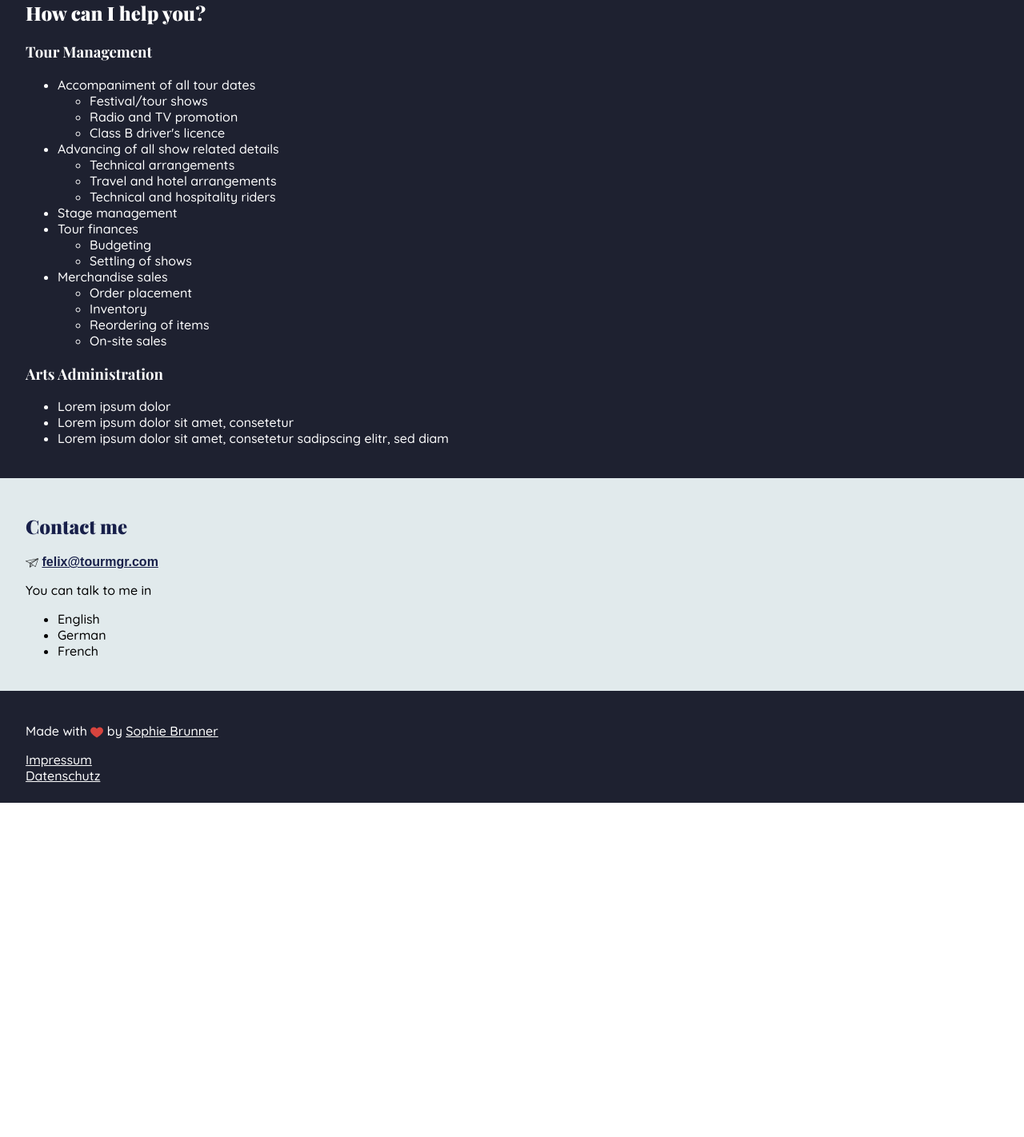
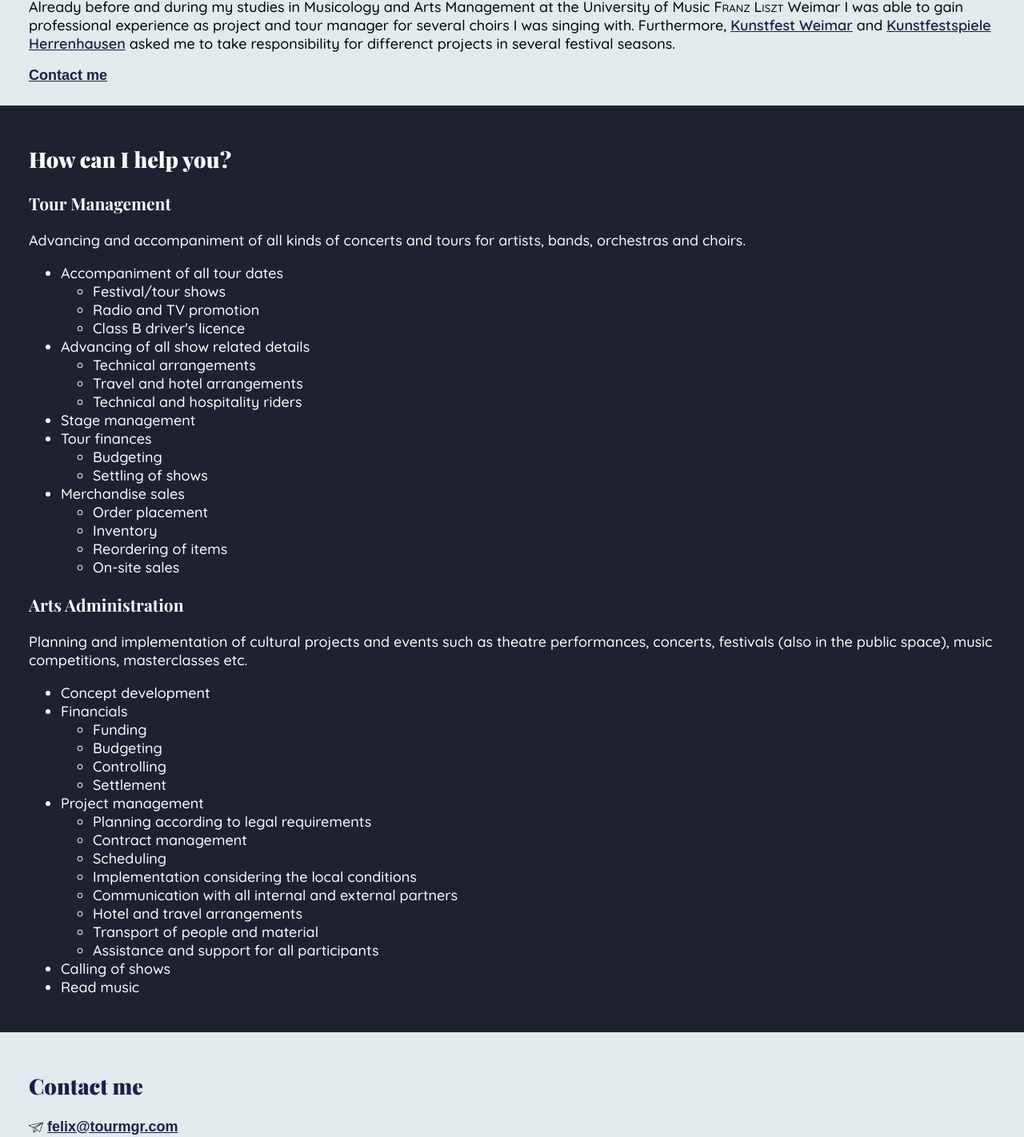
Before and after one commit to sophiebrunner/felix-tourmgr, a plain HTML site: page index.html in a window 1280 px wide. Shown: the part 1049-2471 px from the top of the page at 80% size. Before the commit the page ends 2053 px from the top, so only its background shows below. Drawn offline with Linux system fonts and the light colour scheme.

Commit message:
feat: add further content

```diff
--- a/assets/style.css
+++ b/assets/style.css
@@ -3,67 +3,74 @@
 /* playfair-display-regular - latin */
 @font-face {
   font-display: swap; /* Check https://developer.mozilla.org/en-US/docs/Web/CSS/@font-face/font-display for other options. */
-	font-family: 'Playfair Display';
+  font-family: "Playfair Display";
   font-style: normal;
   font-weight: 400;
-	src: url('./fonts/playfair-display-v30-latin-regular.woff2') format('woff2'), /* Chrome 36+, Opera 23+, Firefox 39+, Safari 12+, iOS 10+ */
-	url('./fonts/playfair-display-v30-latin-regular.ttf') format('truetype'); /* Chrome 4+, Firefox 3.5+, IE 9+, Safari 3.1+, iOS 4.2+, Android Browser 2.2+ */
+  src: url("./fonts/playfair-display-v30-latin-regular.woff2") format("woff2"),
+    /* Chrome 36+, Opera 23+, Firefox 39+, Safari 12+, iOS 10+ */
+      url("./fonts/playfair-display-v30-latin-regular.ttf") format("truetype"); /* Chrome 4+, Firefox 3.5+, IE 9+, Safari 3.1+, iOS 4.2+, Android Browser 2.2+ */
 }
 /* playfair-display-700 - latin */
 @font-face {
   font-display: swap; /* Check https://developer.mozilla.org/en-US/docs/Web/CSS/@font-face/font-display for other options. */
-	font-family: 'Playfair Display';
+  font-family: "Playfair Display";
   font-style: normal;
   font-weight: 700;
-	src: url('./fonts/playfair-display-v30-latin-700.woff2') format('woff2'), /* Chrome 36+, Opera 23+, Firefox 39+, Safari 12+, iOS 10+ */
-	url('./fonts/playfair-display-v30-latin-700.ttf') format('truetype'); /* Chrome 4+, Firefox 3.5+, IE 9+, Safari 3.1+, iOS 4.2+, Android Browser 2.2+ */
+  src: url("./fonts/playfair-display-v30-latin-700.woff2") format("woff2"),
+    /* Chrome 36+, Opera 23+, Firefox 39+, Safari 12+, iOS 10+ */
+      url("./fonts/playfair-display-v30-latin-700.ttf") format("truetype"); /* Chrome 4+, Firefox 3.5+, IE 9+, Safari 3.1+, iOS 4.2+, Android Browser 2.2+ */
 }
 /* playfair-display-900 - latin */
 @font-face {
   font-display: swap; /* Check https://developer.mozilla.org/en-US/docs/Web/CSS/@font-face/font-display for other options. */
-	font-family: 'Playfair Display';
+  font-family: "Playfair Display";
   font-style: normal;
   font-weight: 900;
-	src: url('./fonts/playfair-display-v30-latin-900.woff2') format('woff2'), /* Chrome 36+, Opera 23+, Firefox 39+, Safari 12+, iOS 10+ */
-	url('./fonts/playfair-display-v30-latin-900.ttf') format('truetype'); /* Chrome 4+, Firefox 3.5+, IE 9+, Safari 3.1+, iOS 4.2+, Android Browser 2.2+ */
+  src: url("./fonts/playfair-display-v30-latin-900.woff2") format("woff2"),
+    /* Chrome 36+, Opera 23+, Firefox 39+, Safari 12+, iOS 10+ */
+      url("./fonts/playfair-display-v30-latin-900.ttf") format("truetype"); /* Chrome 4+, Firefox 3.5+, IE 9+, Safari 3.1+, iOS 4.2+, Android Browser 2.2+ */
 }
 
 /* quicksand-500 - latin */
 @font-face {
   font-display: swap; /* Check https://developer.mozilla.org/en-US/docs/Web/CSS/@font-face/font-display for other options. */
-	font-family: 'Quicksand';
+  font-family: "Quicksand";
   font-style: normal;
   font-weight: 500;
-	src: url('./fonts/quicksand-v30-latin-500.woff2') format('woff2'), /* Chrome 36+, Opera 23+, Firefox 39+, Safari 12+, iOS 10+ */
-	url('./fonts/quicksand-v30-latin-500.ttf') format('truetype'); /* Chrome 4+, Firefox 3.5+, IE 9+, Safari 3.1+, iOS 4.2+, Android Browser 2.2+ */
+  src: url("./fonts/quicksand-v30-latin-500.woff2") format("woff2"),
+    /* Chrome 36+, Opera 23+, Firefox 39+, Safari 12+, iOS 10+ */
+      url("./fonts/quicksand-v30-latin-500.ttf") format("truetype"); /* Chrome 4+, Firefox 3.5+, IE 9+, Safari 3.1+, iOS 4.2+, Android Browser 2.2+ */
 }
 /* quicksand-600 - latin */
 @font-face {
   font-display: swap; /* Check https://developer.mozilla.org/en-US/docs/Web/CSS/@font-face/font-display for other options. */
-	font-family: 'Quicksand';
+  font-family: "Quicksand";
   font-style: normal;
   font-weight: 600;
-	src: url('./fonts/quicksand-v30-latin-600.woff2') format('woff2'), /* Chrome 36+, Opera 23+, Firefox 39+, Safari 12+, iOS 10+ */
-	url('./fonts/quicksand-v30-latin-600.ttf') format('truetype'); /* Chrome 4+, Firefox 3.5+, IE 9+, Safari 3.1+, iOS 4.2+, Android Browser 2.2+ */
+  src: url("./fonts/quicksand-v30-latin-600.woff2") format("woff2"),
+    /* Chrome 36+, Opera 23+, Firefox 39+, Safari 12+, iOS 10+ */
+      url("./fonts/quicksand-v30-latin-600.ttf") format("truetype"); /* Chrome 4+, Firefox 3.5+, IE 9+, Safari 3.1+, iOS 4.2+, Android Browser 2.2+ */
 }
 
 /* quicksand-regular - latin */
 @font-face {
   font-display: swap; /* Check https://developer.mozilla.org/en-US/docs/Web/CSS/@font-face/font-display for other options. */
-	font-family: 'Quicksand';
+  font-family: "Quicksand";
   font-style: normal;
   font-weight: 400;
-	src: url('./fonts/quicksand-v30-latin-regular.woff2') format('woff2'), /* Chrome 36+, Opera 23+, Firefox 39+, Safari 12+, iOS 10+ */
-	url('./fonts/quicksand-v30-latin-regular.ttf') format('truetype'); /* Chrome 4+, Firefox 3.5+, IE 9+, Safari 3.1+, iOS 4.2+, Android Browser 2.2+ */
+  src: url("./fonts/quicksand-v30-latin-regular.woff2") format("woff2"),
+    /* Chrome 36+, Opera 23+, Firefox 39+, Safari 12+, iOS 10+ */
+      url("./fonts/quicksand-v30-latin-regular.ttf") format("truetype"); /* Chrome 4+, Firefox 3.5+, IE 9+, Safari 3.1+, iOS 4.2+, Android Browser 2.2+ */
 }
 /* quicksand-700 - latin */
 @font-face {
   font-display: swap; /* Check https://developer.mozilla.org/en-US/docs/Web/CSS/@font-face/font-display for other options. */
-	font-family: 'Quicksand';
+  font-family: "Quicksand";
   font-style: normal;
   font-weight: 700;
-	src: url('./fonts/quicksand-v30-latin-700.woff2') format('woff2'), /* Chrome 36+, Opera 23+, Firefox 39+, Safari 12+, iOS 10+ */
-	url('./fonts/quicksand-v30-latin-700.ttf') format('truetype'); /* Chrome 4+, Firefox 3.5+, IE 9+, Safari 3.1+, iOS 4.2+, Android Browser 2.2+ */
+  src: url("./fonts/quicksand-v30-latin-700.woff2") format("woff2"),
+    /* Chrome 36+, Opera 23+, Firefox 39+, Safari 12+, iOS 10+ */
+      url("./fonts/quicksand-v30-latin-700.ttf") format("truetype"); /* Chrome 4+, Firefox 3.5+, IE 9+, Safari 3.1+, iOS 4.2+, Android Browser 2.2+ */
 }
 
 /* General styling and custom properties */
@@ -77,10 +84,10 @@
 :root {
   --color-black: #000000;
   --color-white: #ffffff;
-	--color-base: #1E2130;
-	--color-highlight--1: #18204A;
-	--color-highlight--2: #0D5160;
-	--color-highlight--3: #E1EAEC;
+  --color-base: #1e2130;
+  --color-highlight--1: #18204a;
+  --color-highlight--2: #0d5160;
+  --color-highlight--3: #e1eaec;
   --device-xs: 360px;
   --device-sm: 576px;
   --device-md: 768px;
@@ -89,9 +96,8 @@
   --font-size-md: 1rem;
   --font-size-lg: 1.5rem;
   --font-size-xl: 2rem;
-	font-family: "Atkinson Hyperlegible", sans-serif;
-	font-size: 16px;
-	color: var(--clr-raisin-black);
+  font-family: "Quickface", sans-serif;
+  font-size: 18px;
 }
 
 html {
@@ -102,7 +108,9 @@ body {
   margin: 0 auto;
 }
 
-header, footer, section {
+header,
+footer,
+section {
   padding: 1.5rem 2rem;
 }
 
@@ -125,19 +133,20 @@ a:focus {
   display: flex;
   justify-content: space-between;
   align-items: center;
-	gap: .5rem;
+  gap: 0.5rem;
   width: 100%;
   padding-block: 0;
   background-color: var(--color-base);
 }
 
-.header__heading, .header__subheading {
+.header__heading,
+.header__subheading {
   margin: 0;
   color: var(--color-white);
 }
 
 .header__heading {
-	font-family: 'Playfair Display';
+  font-family: "Playfair Display";
   font-size: var(--font-size-xl);
 }
 
@@ -145,7 +154,7 @@ a:focus {
   display: flex;
   flex-direction: column;
   font-size: 1.25rem;
-	font-family: 'Quicksand';
+  font-family: "Quicksand";
 }
 
 .header__subheading p {
@@ -160,20 +169,28 @@ a:focus {
 .navigation__list.list {
   display: flex;
   flex-direction: column;
-	gap: .1rem;
-	padding-block: .5rem;
+  gap: 0.1rem;
+  padding-block: 0.5rem;
 }
 
-.navigation__link, .about a, .contact__link {
+.navigation__link,
+.about a,
+.contact__link {
   color: var(--color-highlight--1);
-	background-size: .001% 100%;
+  background-size: 0.001% 100%;
   text-decoration-skip-ink: auto;
-	transition: background-size .15s cubic-bezier(.45,.05,.55,.95);
+  transition: background-size 0.15s cubic-bezier(0.45, 0.05, 0.55, 0.95);
   font-weight: 600;
 }
 
-.navigation__link:hover, .about a:hover, .contact__link:hover {
-	background-image: linear-gradient(180deg, transparent 60%, var(--color-highlight--2) 0);
+.navigation__link:hover,
+.about a:hover,
+.contact__link:hover {
+  background-image: linear-gradient(
+    180deg,
+    transparent 60%,
+    var(--color-highlight--2) 0
+  );
   background-repeat: no-repeat;
   background-size: 100% 100%;
   text-decoration: none;
@@ -188,7 +205,7 @@ a:focus {
   border: 1px solid var(--color-black);
   margin: 0 auto;
   width: 100%;
-	max-width:calc(51.75rem / 2);
+  max-width: calc(51.75rem / 2);
   height: 100%;
 }
 
@@ -229,7 +246,7 @@ a:focus {
 }
 
 .socials__list.list a img {
-	transition: transform .1s;
+  transition: transform 0.1s;
 }
 
 .socials__list.list a:hover img {
@@ -243,11 +260,13 @@ a:focus {
   fill: var(--color-white);
 }
 
-.about__heading, .contact__heading {
+.about__heading,
+.contact__heading {
   color: var(--color-highlight--1);
 }
 
-.about, .contact {
+.about,
+.contact {
   background-color: var(--color-highlight--3);
 }
 
@@ -266,10 +285,11 @@ a:focus {
 }
 
 footer {
-	background-color: #1E2130;
+  background-color: #1e2130;
 }
 
-footer p, footer a {
+footer p,
+footer a {
   color: var(--color-white);
 }
 
@@ -277,8 +297,9 @@ footer img {
   vertical-align: middle;
 }
 
-h2, h3 {
-	font-family: 'Playfair Display', serif;
+h2,
+h3 {
+  font-family: "Playfair Display", serif;
   font-weight: 900;
 }
 
@@ -286,7 +307,8 @@ h3 {
   font-weight: 700;
 }
 
-p, li {
-	font-family: 'Quicksand', sans-serif;
+p,
+li {
+  font-family: "Quicksand", sans-serif;
   font-weight: 500;
 }
--- a/index.html
+++ b/index.html
@@ -1,15 +1,15 @@
 <!DOCTYPE html>
 <html lang="en">
   <head>
-        <meta charset="UTF-8"/>
-        <meta http-equiv="X-UA-Compatible" content="IE=edge"/>
-        <meta name="viewport" content="width=device-width, initial-scale=1.0"/>
-        <meta name="author" content="Sophie Brunner"/>
+    <meta charset="UTF-8" />
+    <meta http-equiv="X-UA-Compatible" content="IE=edge" />
+    <meta name="viewport" content="width=device-width, initial-scale=1.0" />
+    <meta name="author" content="Sophie Brunner" />
     <meta
       name="description"
       content="Portfolio website of the tour and arts manager Felix Meischter"
     />
-        <link rel="stylesheet" href="assets/style.css"/>
+    <link rel="stylesheet" href="assets/style.css" />
     <title>Felix Meischter | Tour Management | Arts Administration</title>
   </head>
 
@@ -17,17 +17,23 @@
     <header class="header">
       <a href="/" class="header__homelink">
         <h1 class="header__heading">Felix Meischter</h1>
-                <p class="header__subheading">
-                    Tour & Arts Management
-                </p>
+        <p class="header__subheading">Tour & Arts Management</p>
       </a>
       <nav class="header__navigation">
-                <svg xmlns="http://www.w3.org/2000/svg" height="1em" viewBox="0 0 448 512">
+        <svg
+          xmlns="http://www.w3.org/2000/svg"
+          height="1em"
+          viewBox="0 0 448 512"
+        >
           <!--! Font Awesome Free 6.4.0 by @fontawesome - https://fontawesome.com License - https://fontawesome.com/license (Commercial License) Copyright 2023 Fonticons, Inc. -->
-                    <style>svg {
-                        fill: #ffffff
-                    }</style>
-                    <path d="M0 96C0 78.3 14.3 64 32 64H416c17.7 0 32 14.3 32 32s-14.3 32-32 32H32C14.3 128 0 113.7 0 96zM0 256c0-17.7 14.3-32 32-32H416c17.7 0 32 14.3 32 32s-14.3 32-32 32H32c-17.7 0-32-14.3-32-32zM448 416c0 17.7-14.3 32-32 32H32c-17.7 0-32-14.3-32-32s14.3-32 32-32H416c17.7 0 32 14.3 32 32z"/>
+          <style>
+            svg {
+              fill: #ffffff;
+            }
+          </style>
+          <path
+            d="M0 96C0 78.3 14.3 64 32 64H416c17.7 0 32 14.3 32 32s-14.3 32-32 32H32C14.3 128 0 113.7 0 96zM0 256c0-17.7 14.3-32 32-32H416c17.7 0 32 14.3 32 32s-14.3 32-32 32H32c-17.7 0-32-14.3-32-32zM448 416c0 17.7-14.3 32-32 32H32c-17.7 0-32-14.3-32-32s14.3-32 32-32H416c17.7 0 32 14.3 32 32z"
+          />
         </svg>
         <!--
                 <ul class="navigation__list list">
@@ -65,7 +71,9 @@
                   id="icon--instagram"
                   aria-hidden="true"
                 />
-                                <span class="visually-hidden">Felix Meischter auf Instagram</span>
+                <span class="visually-hidden"
+                  >Felix Meischter auf Instagram</span
+                >
               </a>
             </li>
             <li>
@@ -77,7 +85,9 @@
                   id="icon--linkedin"
                   aria-hidden="true"
                 />
-                                <span class="visually-hidden">Felix Meischter auf LinkedIn</span>
+                <span class="visually-hidden"
+                  >Felix Meischter auf LinkedIn</span
+                >
               </a>
             </li>
           </ul>
@@ -87,26 +97,39 @@
       <section class="about" id="about">
         <h2 class="about__heading">About</h2>
         <p class="about__description">
-                    Moin, I'm Felix. Nice to meet you. I'm a freelance tour and arts manager from Hanover and
-                    Hamburg, Germany.</p>
+          Moin, I'm Felix. Nice to meet you. I'm a freelance tour and arts
+          manager from Hanover and Hamburg, Germany.
+        </p>
         <p class="about__description">
-                    One of my current clients is Belgian Singer-Songwriter <a href="http://milow.com/">MILOW</a>.
-
-                    I accompany him to all his tour dates as well as radio and television appearances.
-
+          One of my current clients is Belgian Singer-Songwriter
+          <a href="http://milow.com/">MILOW</a>. I accompany him to all his tour
+          dates as well as radio and television appearances.
         </p>
         <p class="about__description">
           Before I started my own business I worked in the administration of the
-                    <a href="https://www.ndr.de/orchester_chor/radiophilharmonie/index.html">NDR&nbsp;Radiophilharmonie</a> in Hanover, Germany.
-                    My responsibilities were all internal and external communication to agencies, festivals and promoters,
-                    artist assistance and support as well as video and social media content.
+          <a
+            href="https://www.ndr.de/orchester_chor/radiophilharmonie/index.html"
+            >NDR&nbsp;Radiophilharmonie</a
+          >
+          in Hanover, Germany. My responsibilities were all internal and
+          external communication to agencies, festivals and promoters, artist
+          assistance and support as well as video and social media content.
         </p>
         <p class="about__description">
-                    Already before and during my studies in Musicology and Arts Management at
-                    the University of Music <span style="font-variant: small-caps">Franz Liszt</span> Weimar I was able to gain professional experience as
-                    project and tour manager for several choirs I was singing with.
-                    Furthermore, <a href="https://www.kunstfest-weimar.de/index.php?id=156">Kunstfest Weimar</a> and <a href="https://kunstfestspiele.de/en/">Kunstfestspiele Herrenhausen</a>
-                    asked me to take responsibility for differenct projects in several festival seasons.
+          Already before and during my studies in Musicology and Arts Management
+          at the University of Music
+          <span style="font-variant: small-caps">Franz Liszt</span> Weimar I was
+          able to gain professional experience as project and tour manager for
+          several choirs I was singing with. Furthermore,
+          <a href="https://www.kunstfest-weimar.de/index.php?id=156"
+            >Kunstfest Weimar</a
+          >
+          and
+          <a href="https://kunstfestspiele.de/en/"
+            >Kunstfestspiele Herrenhausen</a
+          >
+          asked me to take responsibility for differenct projects in several
+          festival seasons.
         </p>
         <div>
           <a href="" class="cta">Contact me</a>
@@ -115,16 +138,21 @@
 
       <section class="services" id="services">
         <h2 class="services__heading">How can I help you?</h2>
-                <h3 class="services__item-heading">Tour Management</h3>
-                <ul class="services__sublist">
-                    <li>Accompaniment of all tour dates
+        <h3 class="services__heading">Tour Management</h3>
+        <p>
+          Advancing and accompaniment of all kinds of concerts and tours for
+          artists, bands, orchestras and choirs.
+        </p>
+        <ul class="services__list">
+          <li>
+            Accompaniment of all tour dates
             <ul>
               <li>Festival/tour shows</li>
               <li>Radio and TV promotion</li>
               <li>Class B driver's licence</li>
             </ul>
           </li>
-                    <li class="services__sublist-item">
+          <li class="services__item">
             Advancing of all show related details
             <ul>
               <li>Technical arrangements</li>
@@ -132,15 +160,16 @@
               <li>Technical and hospitality riders</li>
             </ul>
           </li>
-                    <li class="services__sublist-item">Stage management
-                    </li>
-                    <li>Tour finances
+          <li class="services__item">Stage management</li>
+          <li>
+            Tour finances
             <ul>
               <li>Budgeting</li>
               <li>Settling of shows</li>
             </ul>
           </li>
-                    <li class="services__sublist-item">Merchandise sales
+          <li class="services__item">
+            Merchandise sales
             <ul>
               <li>Order placement</li>
               <li>Inventory</li>
@@ -149,38 +178,64 @@
             </ul>
           </li>
         </ul>
-                <h3 class="services__item-heading">Arts Administration</h3>
-                <ul class="services__sublist">
-                    <li class="services__sublist-item">Lorem ipsum dolor</li>
-                    <li class="services__sublist-item">
-                        Lorem ipsum dolor sit amet, consetetur
+        <h3 class="services__heading">Arts Administration</h3>
+        <p>
+          Planning and implementation of cultural projects and events such as
+          theatre performances, concerts, festivals (also in the public space),
+          music competitions, masterclasses etc.
+        </p>
+        <ul class="services__list">
+          <li class="services__item">Concept development</li>
+          <li class="services__item">
+            Financials
+            <ul>
+              <li>Funding</li>
+              <li>Budgeting</li>
+              <li>Controlling</li>
+              <li>Settlement</li>
+            </ul>
           </li>
-                    <li class="services__sublist-item">
-                        Lorem ipsum dolor sit amet, consetetur sadipscing elitr, sed
-                        diam
+          <li class="services__item">
+            Project management
+            <ul>
+              <li>Planning according to legal requirements</li>
+              <li>Contract management</li>
+              <li>Scheduling</li>
+              <li>Implementation considering the local conditions</li>
+              <li>Communication with all internal and external partners</li>
+              <li>Hotel and travel arrangements</li>
+              <li>Transport of people and material</li>
+              <li>Assistance and support for all participants</li>
+            </ul>
           </li>
+          <li>Calling of shows</li>
+          <li>Read music</li>
         </ul>
       </section>
 
       <section class="contact" id="contact">
         <h2 class="contact__heading">Contact me</h2>
         <address class="contact__address">
-                    <img class="contact__icon" src="./assets/icons/senden.png" alt="Paper plane">
-                    <a class="contact__link" href="mailto:felix@tourmgr.com">felix@tourmgr.com</a>
+          <img
+            class="contact__icon"
+            src="./assets/icons/senden.png"
+            alt="Paper plane"
+          />
+          <a class="contact__link" href="mailto:felix@tourmgr.com"
+            >felix@tourmgr.com</a
+          >
         </address>
-                <p class="contact__languages">You can talk to me in</p>
-                <ul class="contact__languages-list">
-                    <li>English</li>
-                    <li>German</li>
-                    <li>French</li>
-                </ul>
+        <p class="contact__languages">
+          You can talk to me in English, German or French. I'm also always
+          interested in new languages, so feel free to contact me!
+        </p>
       </section>
     </main>
 
     <footer>
       <p>
         <span>Made with</span>
-                <img src="./assets/icons/heart.png" alt="Red heart"/>
+        <img src="./assets/icons/heart.png" alt="Red heart" />
         <span>by</span>
         <a href="linkedin.com/sophiebrunnerdev">Sophie Brunner</a>
       </p>
```
Lines whose indentation alone changed are shown as unchanged.
